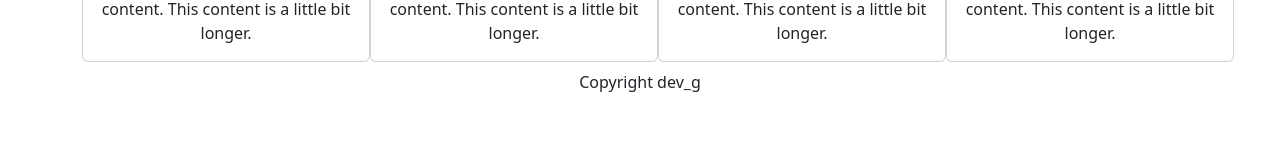
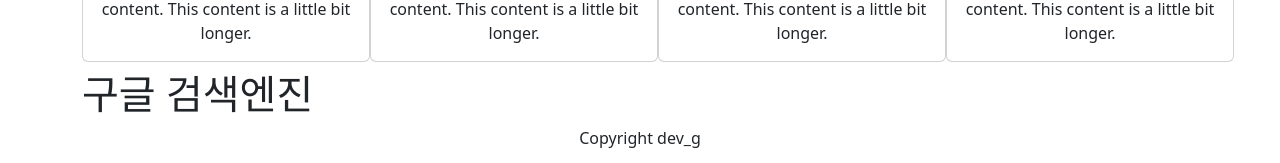
Before and after one commit to dlghrms1992/Coin-Crawling, a React (Create React App) app: page / in a window 1280 px wide. Shown: the part 780-943 px from the top of the page. Before the commit the page ends 890 px from the top, so only its background shows below. Built offline with nearby package versions, Linux system fonts and the light colour scheme.

Commit message:
coinsearch구글 검색엔진 추가

```diff
--- a/src/Components/CoinSearch/CoinSearch.tsx
+++ b/src/Components/CoinSearch/CoinSearch.tsx
@@ -6,6 +6,7 @@
 const CoinSearch: React.FC = () => {
     return (
         <div className="d-flex">
+            <h1>구글 검색엔진</h1>
             <script async src="https://cse.google.com/cse.js?cx=54bd1acc72d1b43aa">
             </script>
             <div className="gcse-search"></div>
```
